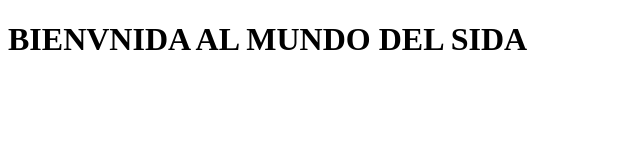
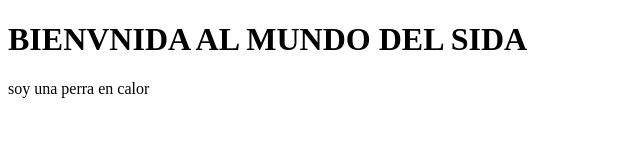
Before and after one commit to quinterocl1/Bellak, a plain HTML site: page bichiyal.html in a window 1280 px wide. Shown: the whole page, without its empty margins (0-640 px from the left). Drawn offline with Linux system fonts and the light colour scheme.

```diff
--- a/bichiyal.html
+++ b/bichiyal.html
@@ -8,5 +8,6 @@
 </head>
 <body>
     <h1>BIENVNIDA AL MUNDO DEL SIDA</h1>
+    <a>soy una perra en calor</a>
 </body>
 </html>
```
